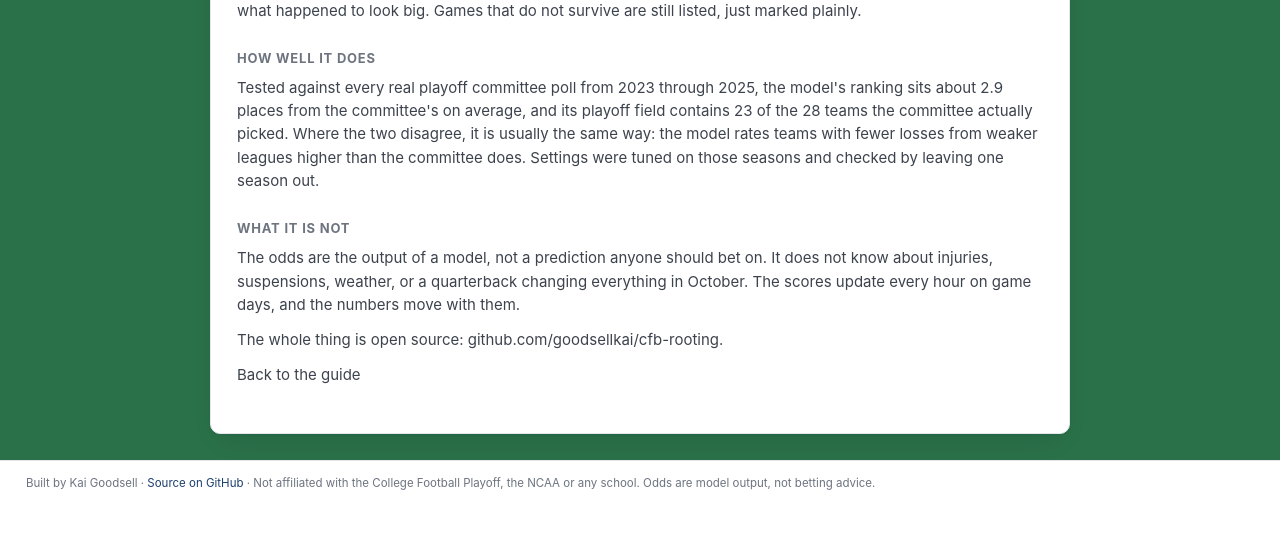
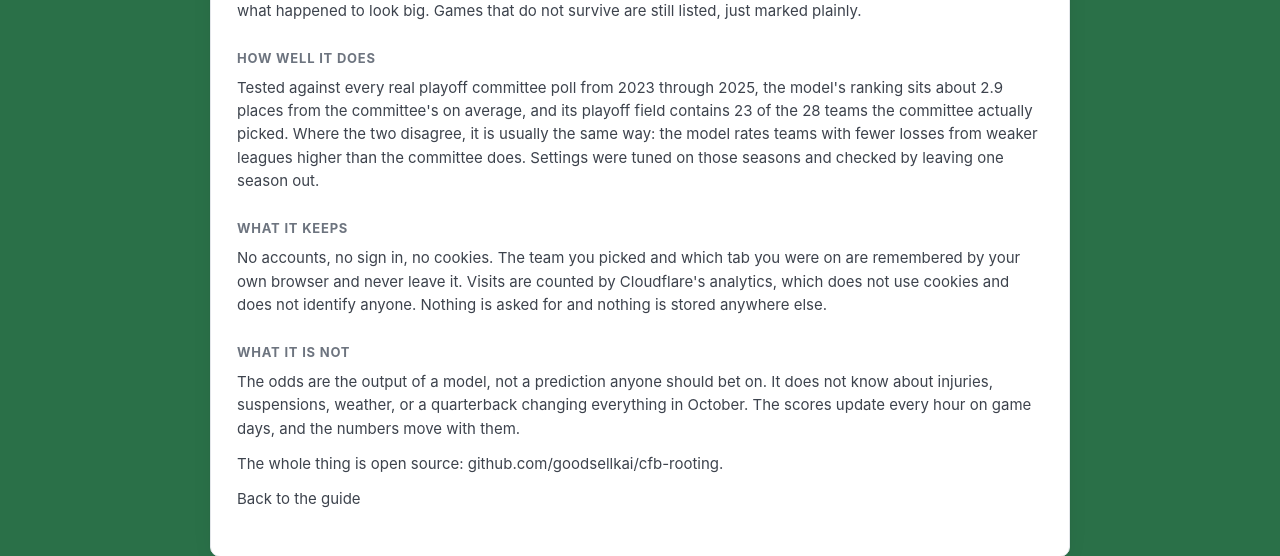
Before and after one commit to goodsellkai/cfb-rooting, a FastAPI app: page /how-it-works/ in a window 1280 px wide. Shown: the part 1197-1753 px from the top of the page. Before the commit the page ends 1687 px from the top, so only its background shows below. Run offline with FastAPI, Linux system fonts and the light colour scheme.

Commit message:
Run the tests on every push, and other housekeeping
The suite only ever ran on my machine, so a broken change showed up an
hour into a publish or not at all. It runs on every push now.

The actions the build uses are pinned to commits rather than tags, since
they run with its secrets and a tag can be repointed. A licence, so the
claim on the page that this is open source means something. The league
table's metric picker had no name for a screen reader to read. The
scoreboard request can no longer hang forever. A build that fails backs
off rather than asking again every five minutes all afternoon. The site
sets what may load and where it may be framed, and says plainly that it
keeps nothing. The chip saying when the odds were last worked out turns
red once they are a day old.

```diff
--- a/src/cfbroot/web/pages.py
+++ b/src/cfbroot/web/pages.py
@@ -565,6 +565,12 @@ picked. Where the two disagree, it is usually the same way: the model rates
 teams with fewer losses from weaker leagues higher than the committee does.
 Settings were tuned on those seasons and checked by leaving one season out.</p>
 
+<h2>What it keeps</h2>
+<p>No accounts, no sign in, no cookies. The team you picked and which tab you
+were on are remembered by your own browser and never leave it. Visits are
+counted by Cloudflare\'s analytics, which does not use cookies and does not
+identify anyone. Nothing is asked for and nothing is stored anywhere else.</p>
+
 <h2>What it is not</h2>
 <p>The odds are the output of a model, not a prediction anyone should bet on.
 It does not know about injuries, suspensions, weather, or a quarterback
@@ -599,9 +605,20 @@ def sitemap(teams) -> str:
 
 
 def headers() -> str:
-    """How long each kind of file may be held, for hosts that read _headers."""
+    """How long each kind of file may be held, for hosts that read _headers.
+
+    The security headers are the ones a site with no accounts and no cookies
+    can usefully set: where images, styles and scripts may come from, who may
+    frame it, and https from here on. Scripts are the page's own, except for
+    the few lines the build writes into the head, which is what the inline
+    allowance covers.
+    """
     # One rule per path, since a host that matches several applies them all.
-    return """/data/*
+    return """/*
+  Content-Security-Policy: default-src \'self\'; img-src \'self\' data: https://a.espncdn.com https://*.espncdn.com; style-src \'self\' \'unsafe-inline\'; script-src \'self\' \'unsafe-inline\'; connect-src \'self\' https://site.api.espn.com; frame-ancestors \'none\'; base-uri \'self\'; form-action \'none\'
+  Strict-Transport-Security: max-age=31536000
+  X-Frame-Options: DENY
+/data/*
   Cache-Control: public, max-age=600
 /static/header/*
   Cache-Control: public, max-age=604800
--- a/src/cfbroot/web/static/app.css
+++ b/src/cfbroot/web/static/app.css
@@ -102,6 +102,9 @@ h2 { font-size: 12px; margin: 0; letter-spacing: .06em; text-transform: uppercas
 }
 .chip b { color: #fff; font-weight: 600; }
 a.chip:hover { border-color: rgba(255, 255, 255, .55); color: #fff; }
+/* the numbers have stopped being rebuilt */
+.chip.old { border-color: var(--bad); color: #fff; }
+.chip.old b { color: var(--bad); }
 .howlink {
   font-size: 12px; font-weight: 600; color: #fff; text-decoration: none;
   border-bottom: 1px solid rgba(255, 255, 255, .5); padding-bottom: 1px;
--- a/src/cfbroot/web/static/app.js
+++ b/src/cfbroot/web/static/app.js
@@ -167,12 +167,13 @@ const LINKS = {
   fpi: "https://www.espn.com/college-football/fpi",
 };
 
-function chip(text, value, href, title) {
+function chip(text, value, href, title, cls) {
   const inner = `${esc(text)} <b>${esc(value)}</b>`;
   const tip = title ? ` title="${esc(title)}"` : "";
+  const kind = "chip" + (cls ? " " + cls : "");
   return href
-    ? `<a class="chip" href="${href}" target="_blank" rel="noopener"${tip}>${inner}</a>`
-    : `<span class="chip"${tip}>${inner}</span>`;
+    ? `<a class="${kind}" href="${href}" target="_blank" rel="noopener"${tip}>${inner}</a>`
+    : `<span class="${kind}"${tip}>${inner}</span>`;
 }
 
 const ASSETS = STATIC ? BASE + "static/" : "/static/";
@@ -195,8 +196,14 @@ function renderTopMeta() {
   const rating = STATE.rating_label === "FPI"
     ? chip("FPI", ago(STATE.ratings_updated) || "-", LINKS.fpi, carried)
     : chip(STATE.rating_label, ago(STATE.ratings_updated) || "-", null, carried);
+  const age = STATE.loaded_at ? Date.now() / 1000 - STATE.loaded_at : 0;
+  const stale = age > 86400;
   const sims = STATE.loaded_at
-    ? chip("Simulated", ago(new Date(1000 * STATE.loaded_at).toISOString())) : "";
+    ? chip("Simulated", ago(new Date(1000 * STATE.loaded_at).toISOString()),
+           null,
+           stale ? "The numbers have not been rebuilt for a day. Results "
+                   + "since then are not in them." : "",
+           stale ? "old" : "") : "";
   $("topmeta").innerHTML = poll + rating + sims;
 }
 
@@ -260,7 +267,8 @@ function liveState(ev) {
 
 async function refreshLive() {
   try {
-    const resp = await fetch(SCOREBOARD, { cache: "no-store" });
+    const resp = await fetch(SCOREBOARD,
+      { cache: "no-store", signal: AbortSignal.timeout(8000) });
     if (!resp.ok) return;
     const data = await resp.json();
     LIVE.clear();
--- a/src/cfbroot/web/templates/index.html
+++ b/src/cfbroot/web/templates/index.html
@@ -117,7 +117,8 @@
     <div class="panel">
       <div class="panel-head">
         <h2>League-wide odds</h2>
-        <select id="leaguemetric" class="inline"></select>
+        <select id="leaguemetric" class="inline"
+                aria-label="Which odds the league table shows"></select>
       </div>
       <div id="league"></div>
     </div>
```
Also changed, not shown: .github/workflows/pages.yml, .github/workflows/test.yml (added), 1 other file.
